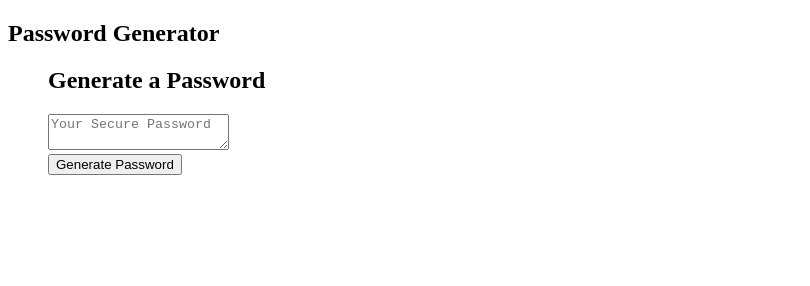
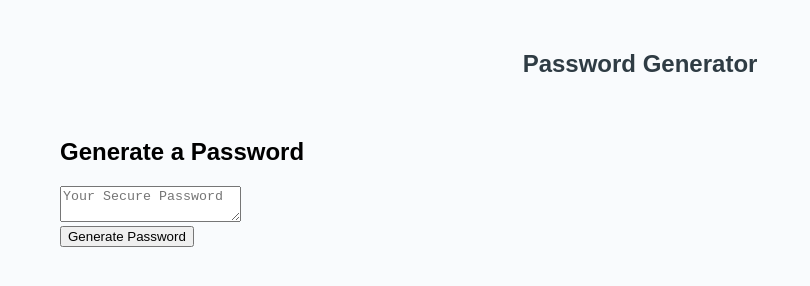
Before and after one commit to JunoAndIce/Password-Gen, a plain HTML site: page index.html in a window 1280 px wide. Shown: the whole page, without its empty margins (0-810 px from the left). Drawn offline with Linux system fonts and the light colour scheme.

Commit message:
Header centered. Basic css set up.

```diff
--- a/assets/css/style.css
+++ b/assets/css/style.css
@@ -0,0 +1,40 @@
+*,
+*::before,
+*::after {
+  box-sizing: border-box;
+}
+
+:root {
+  --dark-blue: #2f3c44;
+  --white: #f9fbfd;
+}
+
+html,
+body,
+.main-card {
+  height: 100%;
+  margin: 0;
+  padding: 0;
+}
+
+body {
+  font-family: sans-serif;
+  background-color: var(--white);
+}
+
+.main-card {
+  padding-top: 30px;
+  padding-left: 20px;
+  padding-right: 20px;
+}
+
+header {
+  text-align: center;
+  padding: 20px;
+  padding-top: 0px;
+  color: var(--dark-blue);
+}
+
+.card {
+
+}
--- a/index.html
+++ b/index.html
@@ -17,10 +17,10 @@
   <!-- TODO: Create JS -->
 
 
-  <!-- Password card made with help from Joey Lee/Roc  -->
+  <!-- Password card made with help from Joey Lee / Rockojoe2  -->
   <body>
 
-    <section class="main-sec">
+    <section class = "main-card">
 
       <header>
         <h1>Password Generator</h1>
```
